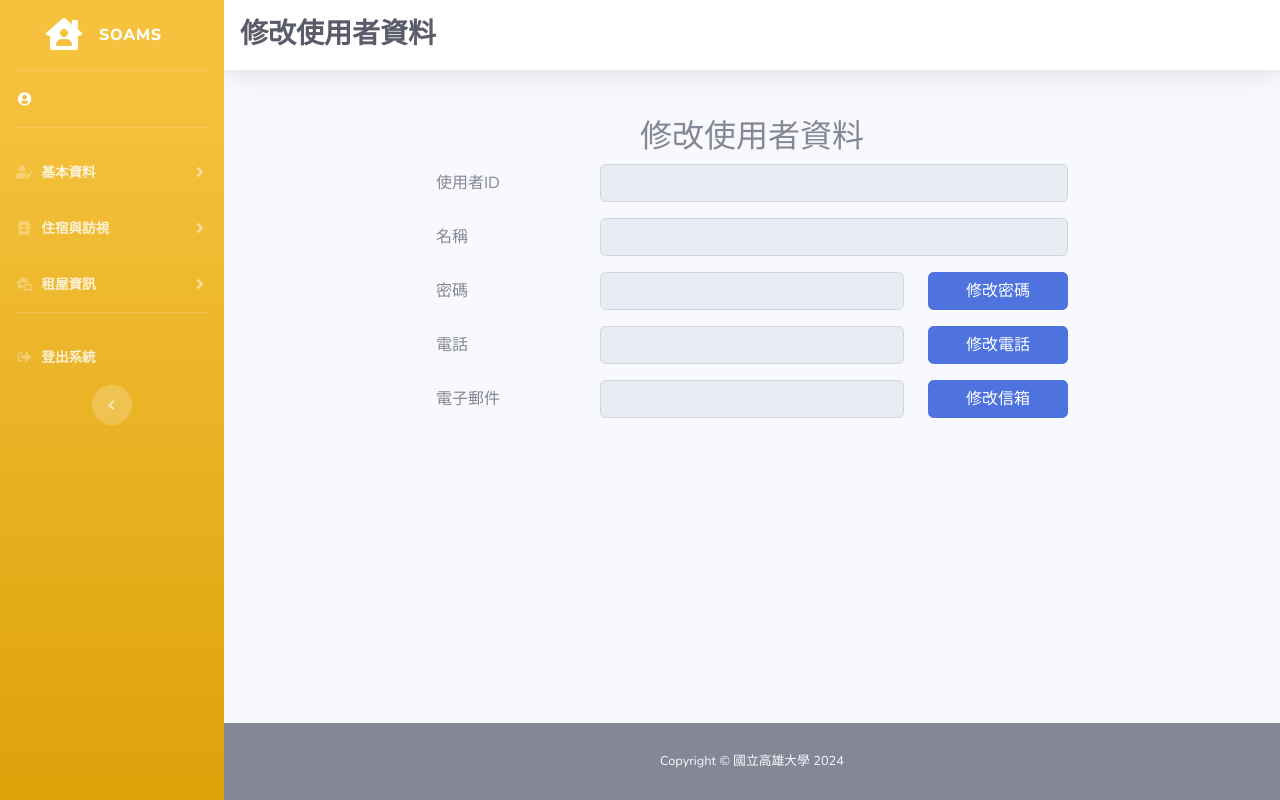
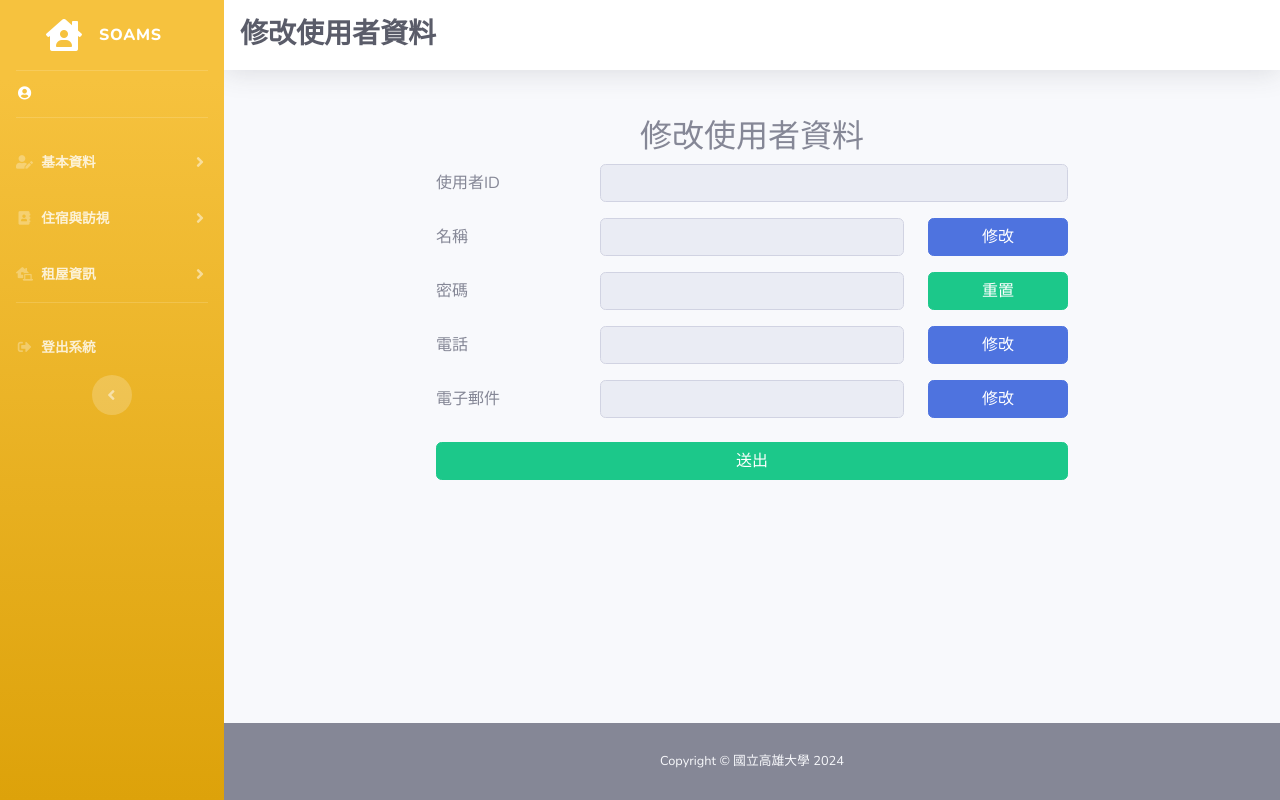
Before and after one commit to natsu5510/SOAMS, a Flask app: template app/templates/AIMS/update_user_information.html in a window 1280 px wide. Run offline with Flask 3, Linux system fonts and the light colour scheme; the template is opened without the code that fills it: values that come from a table or form of the project are taken from there, others are empty; some libraries are stand-ins or nearby versions.

Commit message:
管理者編輯介面

```diff
--- a/app/AIMS/user_forms.py
+++ b/app/AIMS/user_forms.py
@@ -1,6 +1,6 @@
 from flask_wtf import FlaskForm
 from wtforms import StringField, IntegerField, SubmitField
-from wtforms.fields.choices import RadioField
+from wtforms.fields.choices import SelectField
 from wtforms.fields.simple import PasswordField
 from wtforms.validators import DataRequired, Email
 
@@ -28,7 +28,7 @@
 class StudentForm(UserForm):
     dept = StringField('系所', validators=[DataRequired()])
     enroll_year = IntegerField('入學年分', validators=[DataRequired()])
-    sex = RadioField('性別', choices=[('1', '男'), ('0', '女')])
+    sex = SelectField('性別', choices=[('1', '男'), ('0', '女')], validators=[DataRequired()])
     home_addr = StringField('家中地址')
     home_tel = StringField('家裡電話')
     contact_name = StringField('聯絡人姓名')
--- a/app/__init__.py
+++ b/app/__init__.py
@@ -13,15 +13,15 @@
     app.register_blueprint(update_user_information)
     from app.AIMS.search_user_information import search_user_information
     app.register_blueprint(search_user_information)
-    from app.AIMS.create_user_information import create_user_information
-    app.register_blueprint(create_user_information)
+    # from app.AIMS.create_user_information import create_user_information
+    # app.register_blueprint(create_user_information)
     from app.AIVS.accommodation_management import accommodation_management
     app.register_blueprint(accommodation_management, url_prefix='/AIVS')
     from app.RIMS.rental_advertisement import rental_advertisement
     app.register_blueprint(rental_advertisement, url_prefix='/rental_advertisement')
 
     app.secret_key = SECRET_KEY
-    app.config['SQLALCHEMY_DATABASE_URI'] = f'mysql+pymysql://{MYSQL_USER}:{MYSQL_PASSWORD}@localhost:3306/SOAMS'
+    app.config['SQLALCHEMY_DATABASE_URI'] = 'sqlite:///SOAMS.db'
     app.config['PERMANENT_SESSION_LIFETIME'] = datetime.timedelta(minutes=30)
 
     db.init_app(app)
--- a/app/templates/AIMS/update_user_information.html
+++ b/app/templates/AIMS/update_user_information.html
@@ -1,3 +1,46 @@
+{% block scripts %}
+<script type="text/javascript">
+    function showEditField(fieldName) {
+        var fieldId = '#' + fieldName;
+        var editButton = $(fieldId + '-edit-btn');
+        var inputField = $(fieldId + '-input');
+
+        if (editButton.text() === '修改') {
+            // Switch to edit mode
+            editButton.text('取消');
+            editButton.removeClass('btn-primary').addClass('btn-danger');
+            inputField.prop('disabled', false);
+
+            // Save current value before editing
+            inputField.data('original-value', inputField.val());
+        } else {
+            // Switch to cancel mode
+            editButton.text('修改');
+            editButton.removeClass('btn-danger').addClass('btn-primary');
+            inputField.prop('disabled', true);
+
+            // Restore original value
+            inputField.val(inputField.data('original-value'));
+        }
+    }
+
+    function resetPassword() {
+        $('#passwd-input').val('passwd');
+    }
+
+    function updateField() {
+        // Logic for updating field values
+        // This function can be customized based on how you handle updates
+    }
+
+    // Example event listener for update button at the bottom
+    $('#submit-btn').click(function() {
+        // Logic for submitting form data
+        // This function can be customized based on your form submission requirements
+    });
+</script>
+{% endblock %}
+
 {% extends "home.html" %}
 
 {% block title %} 修改使用者資料 {% endblock title %}
@@ -14,7 +57,7 @@
             <h2 class="text-center">修改使用者資料</h2>
             <div class="row">
                 <div class="col-md-8 offset-md-2">
-                    <form id="user-form" action="{{ url_for('update_user_information.update_form') }}">
+                    <form id="user-form">
                         {{ updateForm.hidden_tag() }}
 
                         {# User #}
@@ -28,47 +71,41 @@
                         {# User.name #}
                         <div class="form-group row">
                             {{ updateForm.name.label(class='col-sm-3 col-form-label') }}
-                            <div class="col-sm-9">
-                                {{ updateForm.name(class='form-control', disabled='disabled') }}
+                            <div class="col-sm-6">
+                                {{ updateForm.name(class='form-control', id='name-input', disabled='disabled') }}
+                            </div>
+                            <div class="col-sm-3">
+                                <button type="button" id="name-edit-btn" class="btn btn-primary btn-block" onclick="showEditField('name')">修改</button>
                             </div>
                         </div>
                         {# User.passwd #}
                         <div class="form-group row">
                             {{ updateForm.passwd.label(class='col-sm-3 col-form-label') }}
                             <div class="col-sm-6">
-                                {{ updateForm.passwd(class='form-control', disabled='disabled') }}
+                                {{ updateForm.passwd(class='form-control', id='passwd-input', value='passwd', disabled='disabled') }}
                             </div>
                             <div class="col-sm-3">
-                                <button type="button" class="btn btn-primary btn-block"
-                                        onclick="showEditField('password')">
-                                    修改密碼
-                                </button>
+                                <button type="button" id="passwd-reset-btn" class="btn btn-success btn-block" onclick="resetPassword()">重置</button>
                             </div>
                         </div>
                         {# User.tel #}
                         <div class="form-group row">
                             {{ updateForm.tel.label(class='col-sm-3 col-form-label') }}
                             <div class="col-sm-6">
-                                {{ updateForm.tel(class='form-control', disabled='disabled') }}
+                                {{ updateForm.tel(class='form-control', id='tel-input', disabled='disabled') }}
                             </div>
                             <div class="col-sm-3">
-                                <button type="button" class="btn btn-primary btn-block"
-                                        onclick="showEditField('phone')">
-                                    修改電話
-                                </button>
+                                <button type="button" id="tel-edit-btn" class="btn btn-primary btn-block" onclick="showEditField('tel')">修改</button>
                             </div>
                         </div>
                         {# User.email #}
                         <div class="form-group row">
                             {{ updateForm.email.label(class='col-sm-3 col-form-label') }}
                             <div class="col-sm-6">
-                                {{ updateForm.email(class='form-control', disabled='disabled') }}
+                                {{ updateForm.email(class='form-control', id='email-input', disabled='disabled') }}
                             </div>
                             <div class="col-sm-3">
-                                <button type="button" class="btn btn-primary btn-block"
-                                        onclick="showEditField('email')">
-                                    修改信箱
-                                </button>
+                                <button type="button" id="email-edit-btn" class="btn btn-primary btn-block" onclick="showEditField('email')">修改</button>
                             </div>
                         </div>
 
@@ -78,52 +115,40 @@
                             <div class="form-group row">
                                 {{ updateForm.dept.label(class='col-sm-3 col-form-label') }}
                                 <div class="col-sm-6">
-                                    {{ updateForm.dept(class='form-control', disabled='disabled') }}
+                                    {{ updateForm.dept(class='form-control', id='dept-input', disabled='disabled') }}
                                 </div>
                                 <div class="col-sm-3">
-                                    <button type="button" class="btn btn-primary btn-block"
-                                            onclick="showEditField('dept')">
-                                        修改系所
-                                    </button>
+                                    <button type="button" id="dept-edit-btn" class="btn btn-primary btn-block" onclick="showEditField('dept')">修改</button>
                                 </div>
                             </div>
                             {# Advisor.rank #}
                             <div class="form-group row">
                                 {{ updateForm.rank.label(class='col-sm-3 col-form-label') }}
                                 <div class="col-sm-6">
-                                    {{ updateForm.rank(class='form-control', disabled='disabled') }}
+                                    {{ updateForm.rank(class='form-control', id='rank-input', disabled='disabled') }}
                                 </div>
                                 <div class="col-sm-3">
-                                    <button type="button" class="btn btn-primary btn-block"
-                                            onclick="showEditField('rank')">
-                                        修改職級
-                                    </button>
+                                    <button type="button" id="rank-edit-btn" class="btn btn-primary btn-block" onclick="showEditField('rank')">修改</button>
                                 </div>
                             </div>
                             {# Advisor.office_addr #}
                             <div class="form-group row">
                                 {{ updateForm.office_addr.label(class='col-sm-3 col-form-label') }}
                                 <div class="col-sm-6">
-                                    {{ updateForm.office_addr(class='form-control', disabled='disabled') }}
+                                    {{ updateForm.office_addr(class='form-control', id='office_addr-input', disabled='disabled') }}
                                 </div>
                                 <div class="col-sm-3">
-                                    <button type="button" class="btn btn-primary btn-block"
-                                            onclick="showEditField('office_addr')">
-                                        修改辦公室位址
-                                    </button>
+                                    <button type="button" id="office_addr-edit-btn" class="btn btn-primary btn-block" onclick="showEditField('office_addr')">修改</button>
                                 </div>
                             </div>
                             {# Advisor.office_tel #}
                             <div class="form-group row">
                                 {{ updateForm.office_tel.label(class='col-sm-3 col-form-label') }}
                                 <div class="col-sm-6">
-                                    {{ updateForm.office_tel(class='form-control', disabled='disabled') }}
+                                    {{ updateForm.office_tel(class='form-control', id='office_tel-input', disabled='disabled') }}
                                 </div>
                                 <div class="col-sm-3">
-                                    <button type="button" class="btn btn-primary btn-block"
-                                            onclick="showEditField('office_tel')">
-                                        修改辦公室電話
-                                    </button>
+                                    <button type="button" id="office_tel-edit-btn" class="btn btn-primary btn-block" onclick="showEditField('office_tel')">修改</button>
                                 </div>
                             </div>
                         {% endif %}
@@ -134,114 +159,80 @@
                             <div class="form-group row">
                                 {{ updateForm.dept.label(class='col-sm-3 col-form-label') }}
                                 <div class="col-sm-6">
-                                    {{ updateForm.dept(class='form-control', disabled='disabled') }}
+                                    {{ updateForm.dept(class='form-control', id='dept-input', disabled='disabled') }}
                                 </div>
                                 <div class="col-sm-3">
-                                    <button type="button" class="btn btn-primary btn-block"
-                                            onclick="showEditField('dept')">
-                                        修改系所
-                                    </button>
+                                    <button type="button" id="dept-edit-btn" class="btn btn-primary btn-block" onclick="showEditField('dept')">修改</button>
                                 </div>
                             </div>
                             {# Student.enroll_year #}
                             <div class="form-group row">
                                 {{ updateForm.enroll_year.label(class='col-sm-3 col-form-label') }}
                                 <div class="col-sm-6">
-                                    {{ updateForm.enroll_year(class='form-control', disabled='disabled') }}
+                                    {{ updateForm.enroll_year(class='form-control', id='enroll_year-input', disabled='disabled') }}
                                 </div>
                                 <div class="col-sm-3">
-                                    <button type="button" class="btn btn-primary btn-block"
-                                            onclick="showEditField('enroll_year')">
-                                        修改入學年分
-                                    </button>
+                                    <button type="button" id="enroll_year-edit-btn" class="btn btn-primary btn-block" onclick="showEditField('enroll_year')">修改</button>
                                 </div>
                             </div>
                             {# Student.sex #}
                             <div class="form-group row">
                                 {{ updateForm.sex.label(class='col-sm-3 col-form-label') }}
                                 <div class="col-sm-6">
-                                    {% for subfield in updateForm.sex %}
-                                        <div class="form-check form-check-inline">
-                                            {{ subfield(disabled='disabled', class='form-check-input') }}
-                                            {{ subfield.label(class='form-check-label') }}
-                                        </div>
-                                    {% endfor %}
+                                    {{ updateForm.sex(class='form-control', disabled='disabled',id='sex-input') }}
                                 </div>
                                 <div class="col-sm-3">
-                                    <button type="button" class="btn btn-primary btn-block"
-                                            onclick="showEditField('sex')">
-                                        修改性別
-                                    </button>
+                                    <button type="button" id="sex-edit-btn" class="btn btn-primary btn-block" onclick="showEditField('sex')">修改</button>
                                 </div>
                             </div>
                             {# Student.home_addr #}
                             <div class="form-group row">
                                 {{ updateForm.home_addr.label(class='col-sm-3 col-form-label') }}
                                 <div class="col-sm-6">
-                                    {{ updateForm.home_addr(class='form-control', disabled='disabled') }}
+                                    {{ updateForm.home_addr(class='form-control', id='home_addr-input', disabled='disabled') }}
                                 </div>
                                 <div class="col-sm-3">
-                                    <button type="button" class="btn btn-primary btn-block"
-                                            onclick="showEditField('home_addr')">
-                                        修改家中住址
-                                    </button>
+                                    <button type="button" id="home_addr-edit-btn" class="btn btn-primary btn-block" onclick="showEditField('home_addr')">修改</button>
                                 </div>
                             </div>
                             {# Student.home_tel #}
                             <div class="form-group row">
                                 {{ updateForm.home_tel.label(class='col-sm-3 col-form-label') }}
                                 <div class="col-sm-6">
-                                    {{ updateForm.home_tel(class='form-control', disabled='disabled') }}
+                                    {{ updateForm.home_tel(class='form-control', id='home_tel-input', disabled='disabled') }}
                                 </div>
                                 <div class="col-sm-3">
-                                    <button type="button" class="btn btn-primary btn-block"
-                                            onclick="showEditField('home_tel')">
-                                        修改家裡電話
-                                    </button>
+                                    <button type="button" id="home_tel-edit-btn" class="btn btn-primary btn-block" onclick="showEditField('home_tel')">修改</button>
                                 </div>
                             </div>
                             {# Student.contact_name #}
                             <div class="form-group row">
                                 {{ updateForm.contact_name.label(class='col-sm-3 col-form-label') }}
                                 <div class="col-sm-6">
-                                    {{ updateForm.contact_name(class='form-control', disabled='disabled') }}
+                                    {{ updateForm.contact_name(class='form-control', id='contact_name-input', disabled='disabled') }}
                                 </div>
                                 <div class="col-sm-3">
-                                    <button type="button" class="btn btn-primary btn-block"
-                                            onclick="showEditField('contact_name')">
-                                        修改家裡聯絡人姓名
-                                    </button>
+                                    <button type="button" id="contact_name-edit-btn" class="btn btn-primary btn-block" onclick="showEditField('contact_name')">修改</button>
                                 </div>
                             </div>
                             {# Student.contact_tel #}
                             <div class="form-group row">
                                 {{ updateForm.contact_tel.label(class='col-sm-3 col-form-label') }}
                                 <div class="col-sm-6">
-                                    {{ updateForm.contact_tel(class='form-control', disabled='disabled') }}
+                                    {{ updateForm.contact_tel(class='form-control', id='contact_tel-input', disabled='disabled') }}
                                 </div>
                                 <div class="col-sm-3">
-                                    <button type="button" class="btn btn-primary btn-block"
-                                            onclick="showEditField('contact_tel')">
-                                        修改家裡聯絡人電話
-                                    </button>
+                                    <button type="button" id="contact_tel-edit-btn" class="btn btn-primary btn-block" onclick="showEditField('contact_tel')">修改</button>
                                 </div>
                             </div>
                         {% endif %}
-
                     </form>
 
-                    <div class=" form-group row mt-4
-                        " id="edit-field" style="display:none;">
-                        <label for="newValue" class="col-sm-3 col-form-label">新值</label>
-                        <div class="col-sm-6">
-                            <input type="text" class="form-control" id="newValue">
-                        </div>
-                        <div class="col-sm-3">
-                            <button type="button" class="btn btn-success btn-block" onclick="updateField()">修改完成
-                            </button>
+                    <div class="form-group row mt-4">
+                        <div class="col-sm-12 text-center">
+                            <button type="button" id="submit-btn" class="btn btn-success btn-block">送出</button>
                         </div>
                     </div>
-
                 </div>
             </div>
         </div>
@@ -254,14 +245,12 @@
                 {% for category, message in messages %}
                     <div class="row justify-content-center">
                         <div class="col-6 text-center">
-                            <h3 class="alert alert-{{ category }} text-center"> {{ message }} </h3>
-                            <a href="{{ url_for('search_user_information.search_form') }}"
-                               class="btn btn-primary text-center">返回</a>
+                            <h3 class="alert alert-{{ category }} text-center">{{ message }}</h3>
+                            <a href="{{ url_for('search_user_information.search_form') }}" class="btn btn-primary text-center">返回</a>
                         </div>
                     </div>
                 {% endfor %}
             </div>
         {% endif %}
     {% endwith %}
-
 {% endblock %}
```
